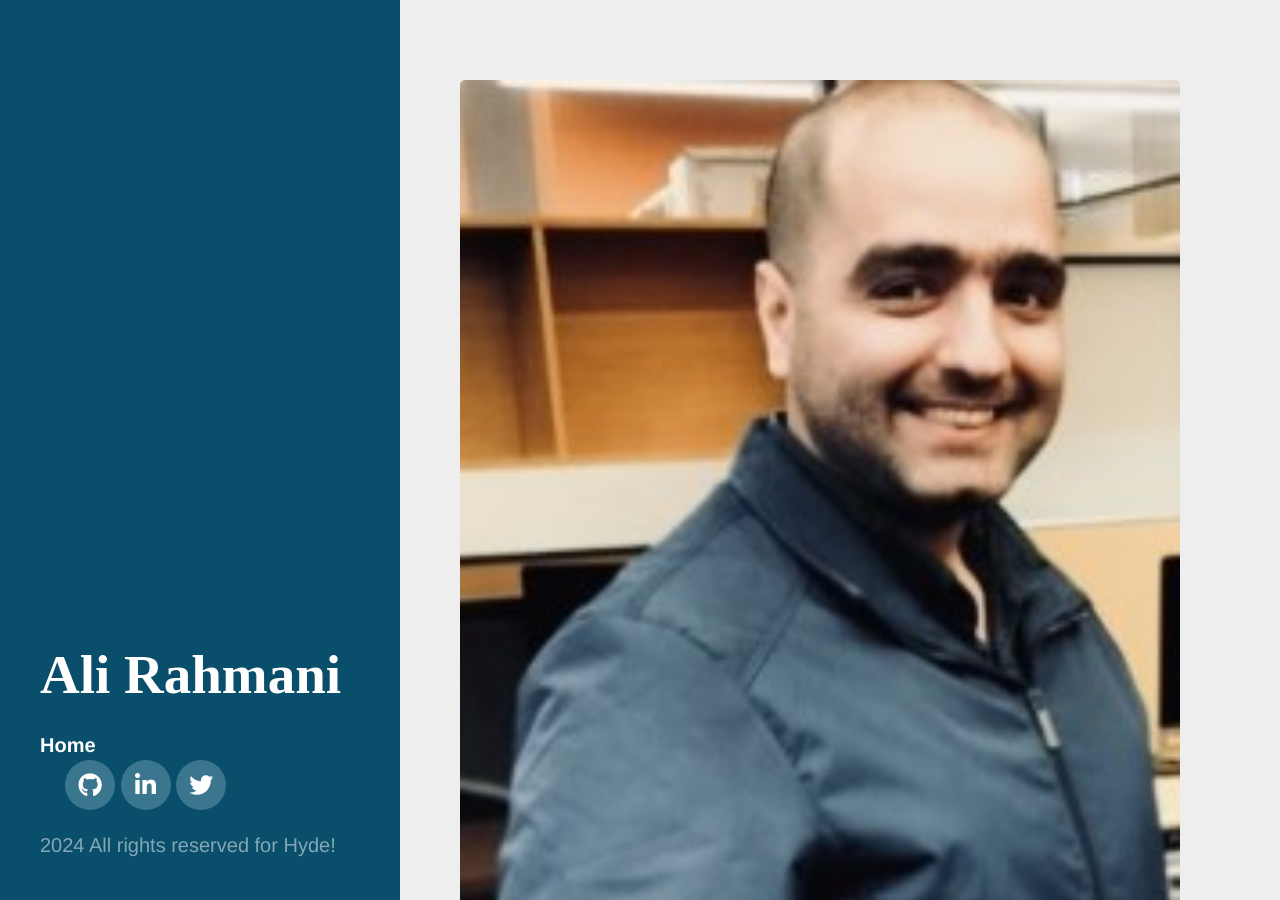
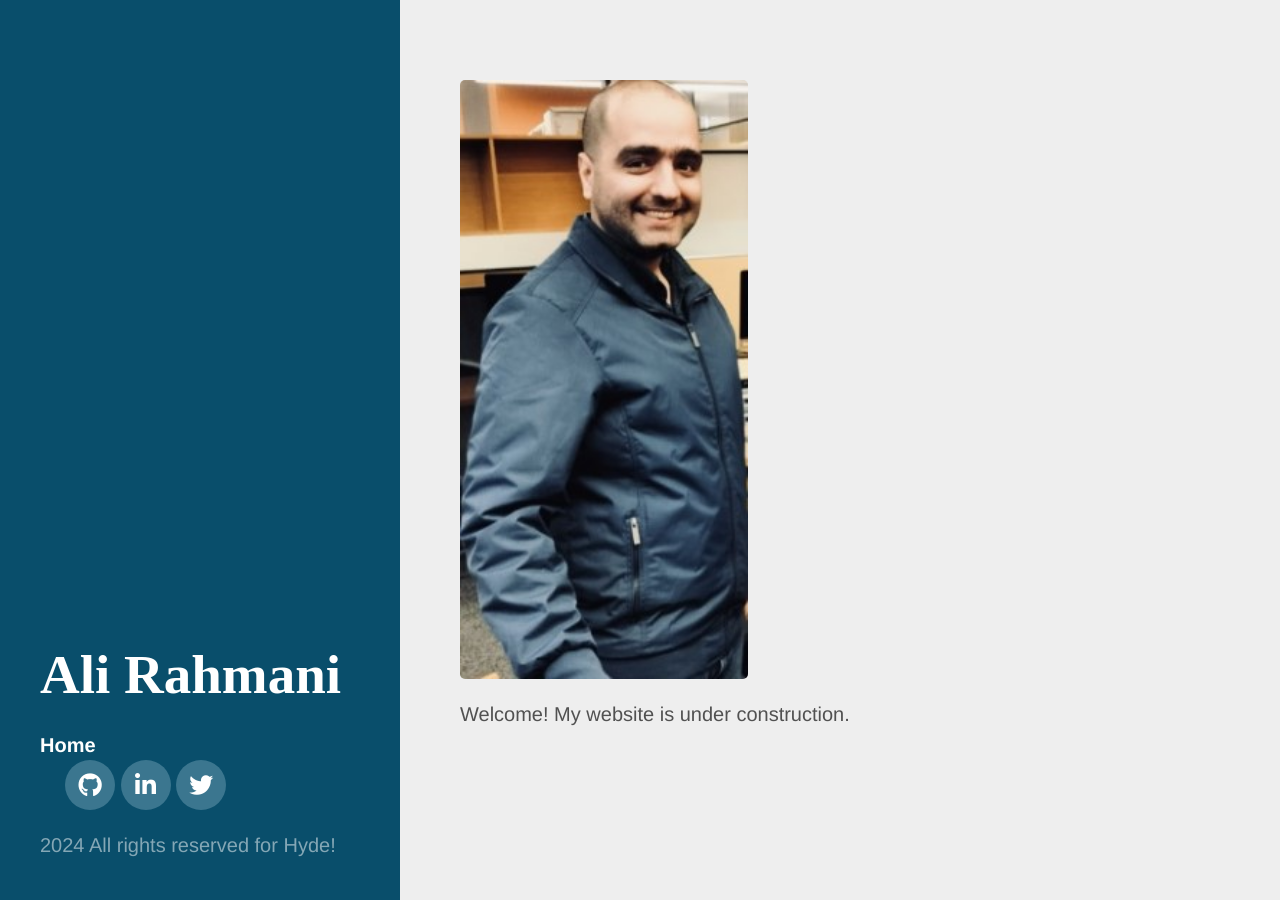
Before and after one commit to AliRahmani511/AliRahmani_Mechanics, a Jekyll site: the page built from index.html, in a window 1280 px wide and 900 px high. Built offline with Jekyll 4.4.1, drawn with Linux system fonts in a browser that asks for light colours; nearby versions of some CDN libraries; some web fonts are replaced; the list of posts is cut into pages by our own code.

Commit message:
Update index.html

```diff
--- a/index.html
+++ b/index.html
@@ -3,7 +3,7 @@ layout: default
 title: Home
 ---
 
-<img src="/public/MyPicture.jpeg" alt="color photo ftl" width="100%" height="auto" />
+<img src="/public/MyPicture.jpeg" alt="color photo ftl" width="40%" height="60%" />
 
 <p>
   Welcome! My website is under construction.
```
